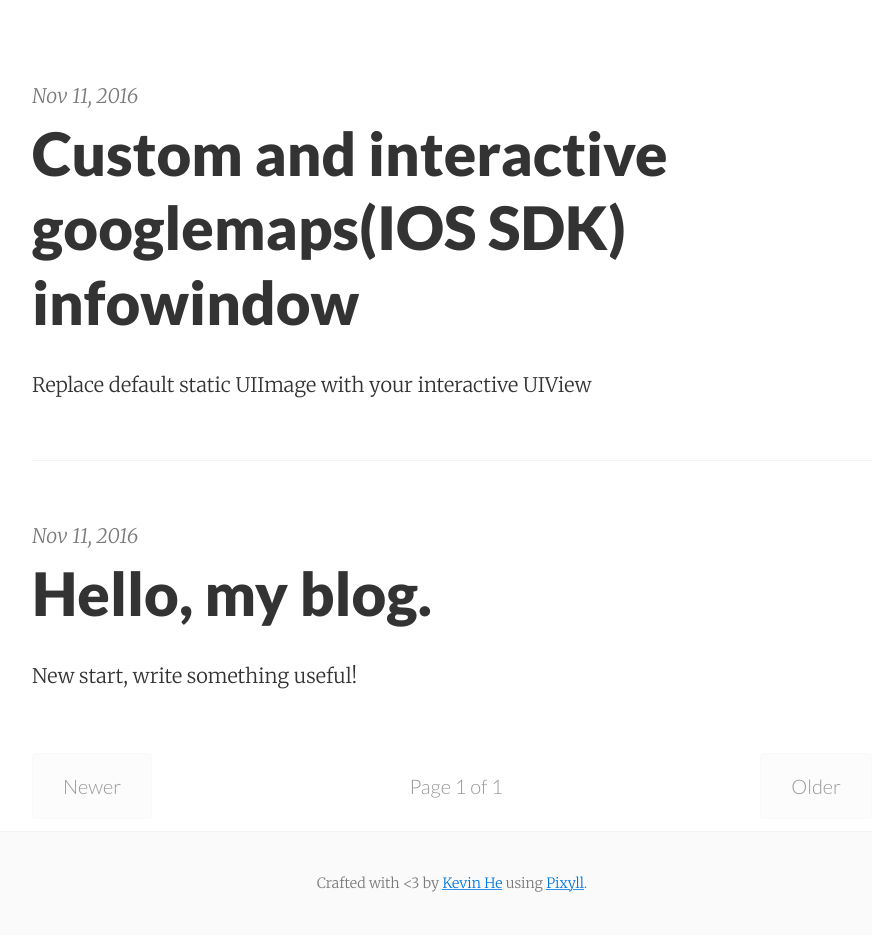
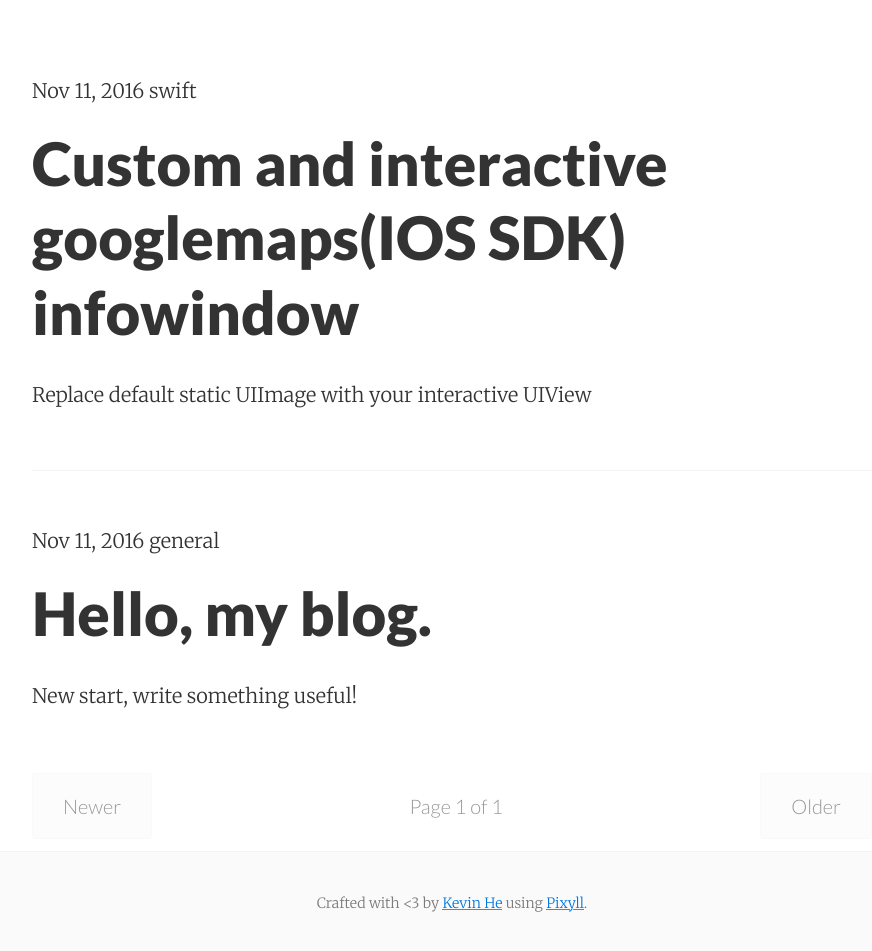
Before and after one commit to kevinxh/kevinxh.github.io, a Jekyll site: the page built from index.html, in a window 1280 px wide, cut to the strip 172-1127 px from the top of the page. Shown: the top 951 px of the strip, without its empty margins (188-1060 px from the left). Built offline with Jekyll 4.4.1, drawn with Linux system fonts in a browser that asks for light colours; nearby versions of some CDN libraries; the list of posts is cut into pages by our own code.

Commit message:
show categories

```diff
--- a/_layouts/post.html
+++ b/_layouts/post.html
@@ -9,7 +9,7 @@ layout: default
 
 <div class="post-header mb2">
   <h1>{{ page.title }}</h1>
-  <span class="post-meta">{{ page.date | date: site.date_format }}</span><br>
+  <span class="post-meta">{{ page.date | date: site.date_format }} {{ page.categories }}</span><br>
   {% if page.update_date %}
     <span class="post-meta">{{ site.text.post.updated }}: {{ page.update_date | date: site.date_format }}</span><br>
   {% endif %}
--- a/index.html
+++ b/index.html
@@ -8,7 +8,7 @@ layout: default
     <div class="posts">
       {% for post in paginator.posts %}
         <div class="post py3">
-          <p class="post-meta">{{ post.date | date: site.date_format }}</p>
+          <p class="post-meta1">{{ post.date | date: site.date_format }}  {{ post.categories }}</p>
           <a href="{{ post.url | prepend: site.baseurl }}" class="post-link"><h3 class="h1 post-title">{{ post.title }}</h3></a>
           <p class="post-summary">
             {% if post.summary %}
```
Also changed, not shown: 7 other files.
